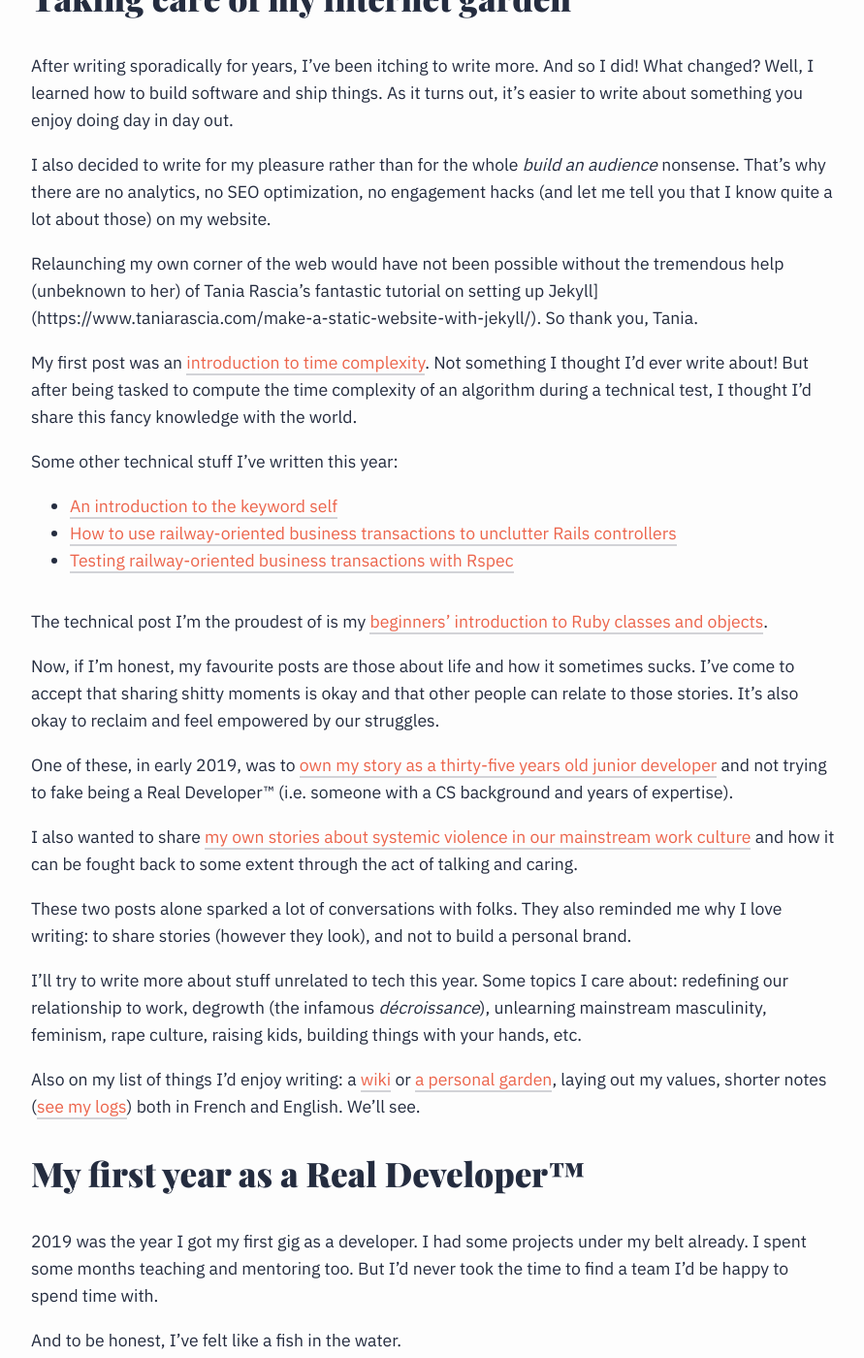
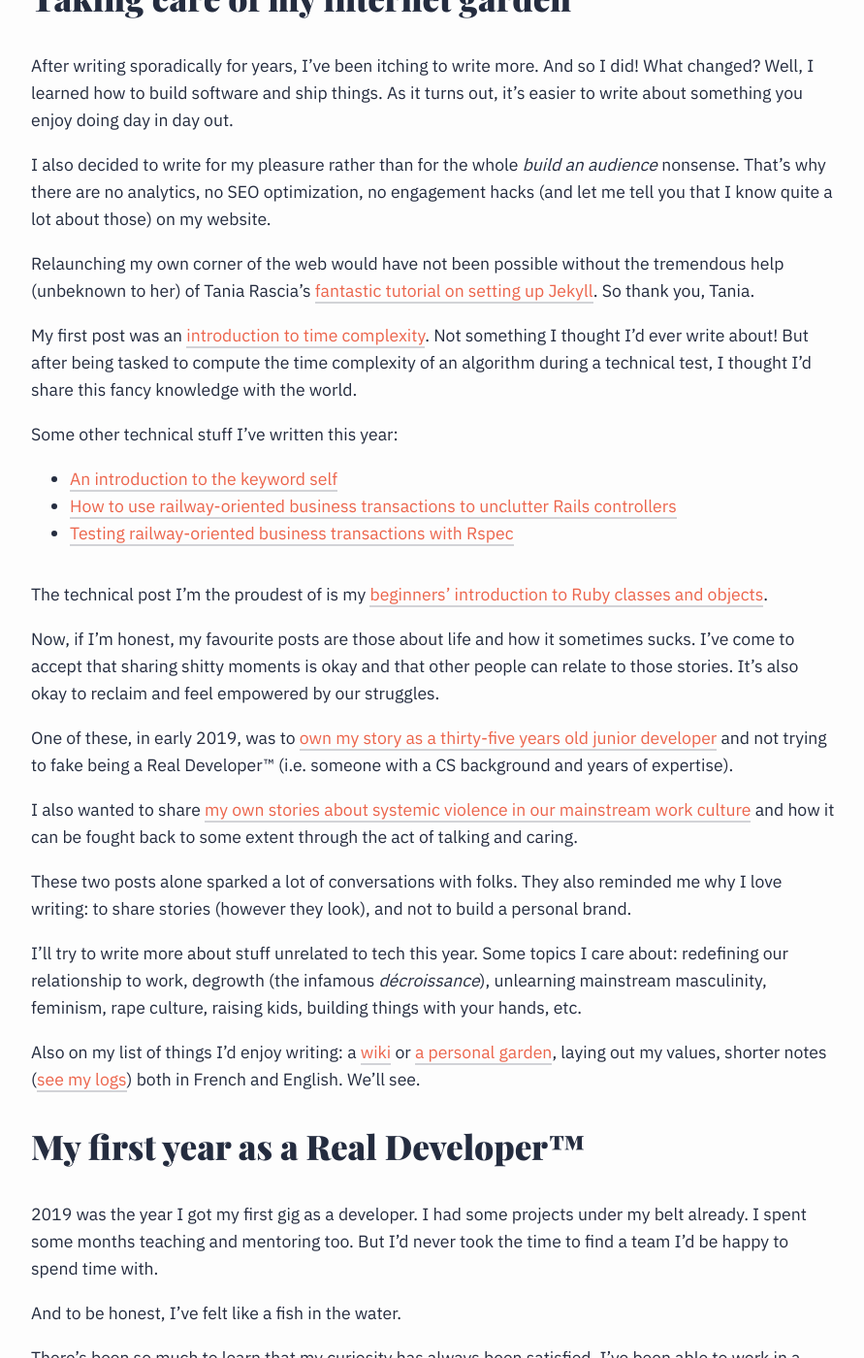
Before and after one commit to merciremi/remicodes, a Jekyll site: the page built from _posts/2020-01-04-2019-a-year-in-review.md, in a window 1280 px wide and 1400 px high, scrolled down 400 px. Shown: the whole window at 97% size, without its empty margins (192-1083 px from the left). Built offline with Jekyll 4.4.1, drawn with Linux system fonts in a browser that asks for light colours; some web fonts are replaced; comment, search, counter and statistics services are not loaded; some of the changed text lies outside the part shown.

Commit message:
Fix typos

```diff
--- a/_posts/2020-01-04-2019-a-year-in-review.md
+++ b/_posts/2020-01-04-2019-a-year-in-review.md
@@ -14,9 +14,9 @@
 
 I also decided to write for my pleasure rather than for the whole _build an audience_ nonsense. That's why there are no analytics, no SEO optimization, no engagement hacks (and let me tell you that I know quite a lot about those) on my website.
 
-Relaunching my own corner of the web would have not been possible without the tremendous help (unbeknown to her) of Tania Rascia's fantastic tutorial on setting up Jekyll](https://www.taniarascia.com/make-a-static-website-with-jekyll/). So thank you, Tania.
+Relaunching my own corner of the web would have not been possible without the tremendous help (unbeknown to her) of Tania Rascia's [fantastic tutorial on setting up Jekyll](https://www.taniarascia.com/make-a-static-website-with-jekyll/). So thank you, Tania.
 
-My first post was an [introduction to time complexity]({{site.baseurl}}/wtf-time-complexity/). Not something I thought I'd ever write about! But after being tasked to compute the time complexity of an algorithm during a technical test, I thought I'd share this fancy knowledge with the world.
+My first post was an [introduction to time complexity]({{site.baseurl}}/wtf-time-complexity). Not something I thought I'd ever write about! But after being tasked to compute the time complexity of an algorithm during a technical test, I thought I'd share this fancy knowledge with the world.
 
 Some other technical stuff I've written this year:
 - [An introduction to the keyword self]({{site.baseurl}}/your-new-friend-self)
@@ -27,7 +27,7 @@
 
 Now, if I'm honest, my favourite posts are those about life and how it sometimes sucks. I've come to accept that sharing shitty moments is okay and that other people can relate to those stories. It's also okay to reclaim and feel empowered by our struggles.
 
-One of these, in early 2019, was to [own my story as a thirty-five years old junior developer]({{site.baseurl}}/own-your-story/) and not trying to fake being a Real Developer™ (i.e. someone with a CS background and years of expertise).
+One of these, in early 2019, was to [own my story as a thirty-five years old junior developer]({{site.baseurl}}/own-your-story) and not trying to fake being a Real Developer™ (i.e. someone with a CS background and years of expertise).
 
 I also wanted to share [my own stories about systemic violence in our mainstream work culture]({{site.baseurl}}/the-violence-within/) and how it can be fought back to some extent through the act of talking and caring.
 
@@ -47,7 +47,7 @@
 
 The results:
 - A learning curve steeper than most startups' growth trajectory while being able to disconnect at the end of each day.
-- I've been able to do my best work and create substantial value for the company I work for (I can't go into any specifics, but let's say it's **A LOT compared to the market's perceived value of a junior developer**).
+- I've been able to do my best work and create substantial value for the company I work for (I can't go into any specifics, but let's say it's <mark>**A LOT compared to the market's perceived value of a junior developer**</mark>).
 
 So, everybody's happy.
 
@@ -73,13 +73,13 @@
 
 Before the summer, I started working on a cool feature that would allow our agents - we call them _experts_ - to dispatch their advert on all those portals, with a single click. It was my first _big feature_ and I had the chance to get both autonomy and help to nail it.
 
-A few of the things it involved: integrating with a third-party service through their API, building XML files from our data, manipulating [tempfiles](https://www.rubyguides.com/2019/05/ruby-tempfile/)(I'll write a short post at some point), building and [testing several railway-oriented business transactions with Rspec]({{site.baseurl}}/testing-business-transactions-in-rails/), etc. This was no small stuff. But the feature has been cheered by the team, and that's saved hundreds of hours so far.
+A few of the things it involved: integrating with a third-party service through their API, building XML files from our data, manipulating [tempfiles](https://www.rubyguides.com/2019/05/ruby-tempfile/) (I'll write a short post at some point), building and [testing several railway-oriented business transactions with Rspec]({{site.baseurl}}/testing-business-transactions-in-rails/), etc. This was no small stuff. But the feature has been cheered by the team, and that's saved hundreds of hours so far.
 
 Let's get back in our real estate agents' shoes: Once you've published your advert on 40-something websites, what happens? Well, people try and contact you. So you're left to your own devices to gather all your potential buyers' details: scribbled notes of pieces of paper, emails, multiple websites' interface, etc.
 
 One of the other cool features I worked on was to create an MVP-ish CRM where all potential buyers' details are now gathered automatically. All in one place, not all over the place (as our Basecamp friends would say). It's now super easy for our team to deliver the best experience to our clients.
 
-This, too, was intense yet rewarding: a huge adoption by the team, no more missed opportunities and less mental load. Also, I got to hunt a bug for several days which was both really frustrating and fun. __This is where I learned that you should neither trust a user's input nor make assumptions on your database integrity.__
+This, too, was intense yet rewarding: a huge adoption by the team, no more missed opportunities and less mental load. Also, I got to hunt a bug for several days which was both really frustrating and fun. <mark>This is where I learned that you should neither trust a user's input nor make assumptions on your database integrity.</mark>
 
 There were a lot of other things: APIs, webhooks, performance optimisation, logs management, etc.
 
```
Also changed, not shown: _posts/2019-11-15-ruby-classes.md (+3 -3 lines).
